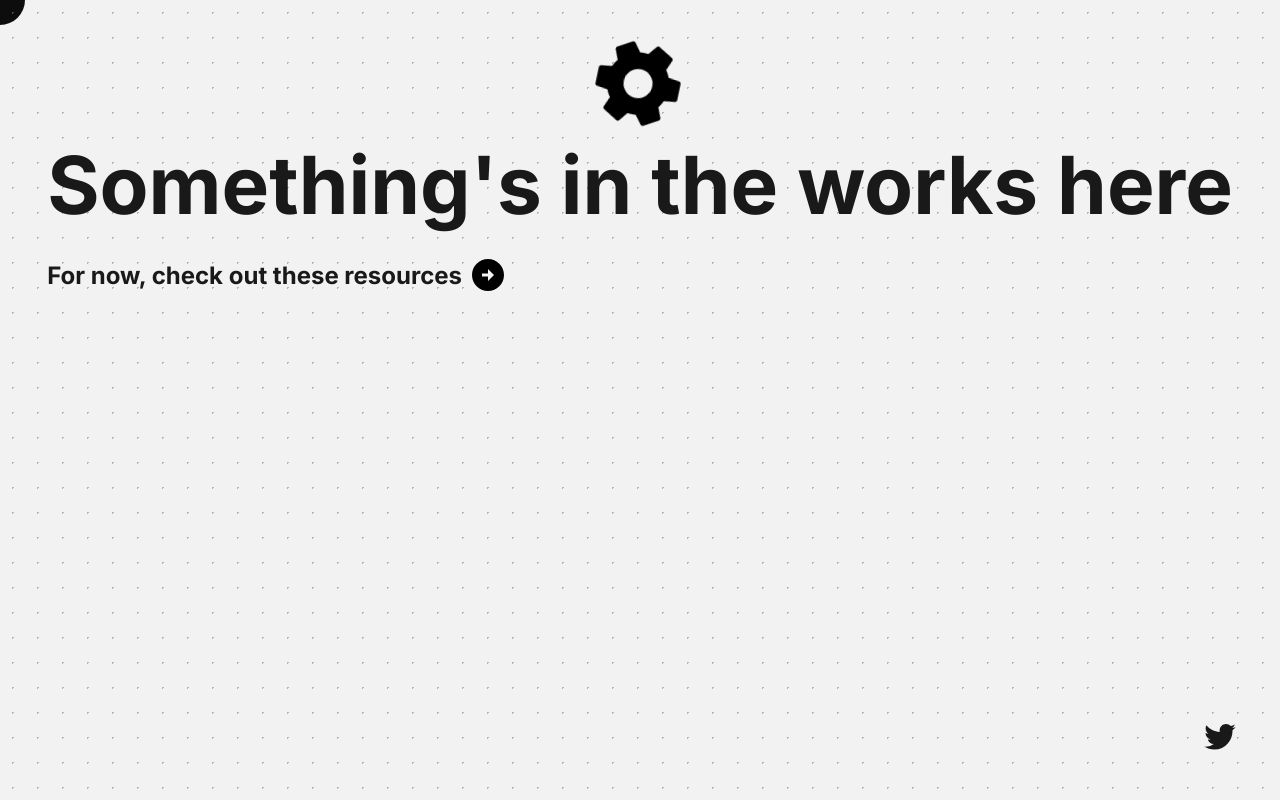
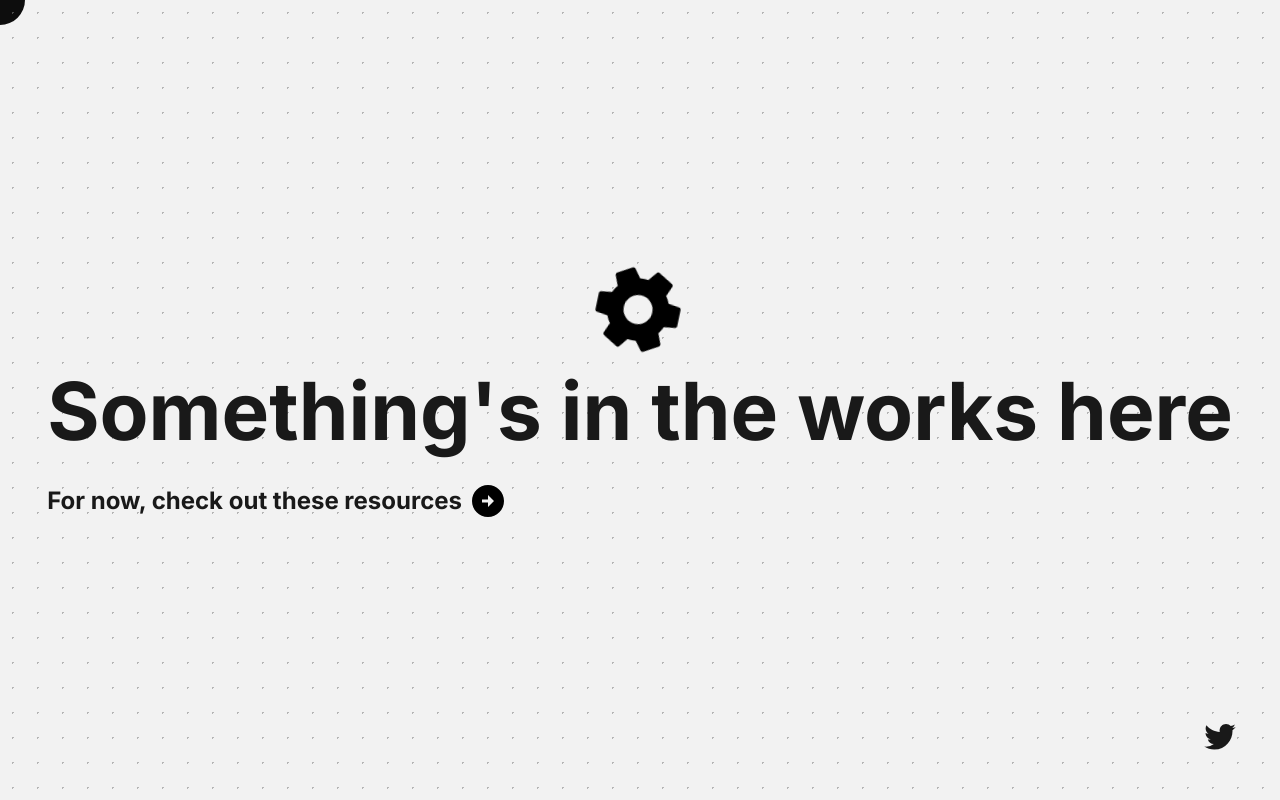
Before and after one commit to aldouus/stylesheet, a Next.js app: page / in a window 1280 px wide. Built offline with nearby package versions, Linux system fonts and the light colour scheme.

Commit message:
updated main on resources page to min height

```diff
--- a/src/app/globals.css
+++ b/src/app/globals.css
@@ -1,6 +1,7 @@
 body {
   margin: 0;
-  min-height: 100vh;
+  height: 100vh;
+  height: 100dvh;
   background-color: #f2f2f2;
   background-image: radial-gradient(#b5b5b5 1px, #f2f2f2 1px);
   background-size: 25px 25px;
--- a/src/app/resources/page.module.scss
+++ b/src/app/resources/page.module.scss
@@ -1,7 +1,7 @@
 .main {
   display: grid;
   place-content: center;
-  height: 100%;
+  min-height: 100%;
   background-color: #f2f2f2;
   background-image: radial-gradient(#b5b5b5 1px, #f2f2f2 1px);
   background-size: 25px 25px;
```
